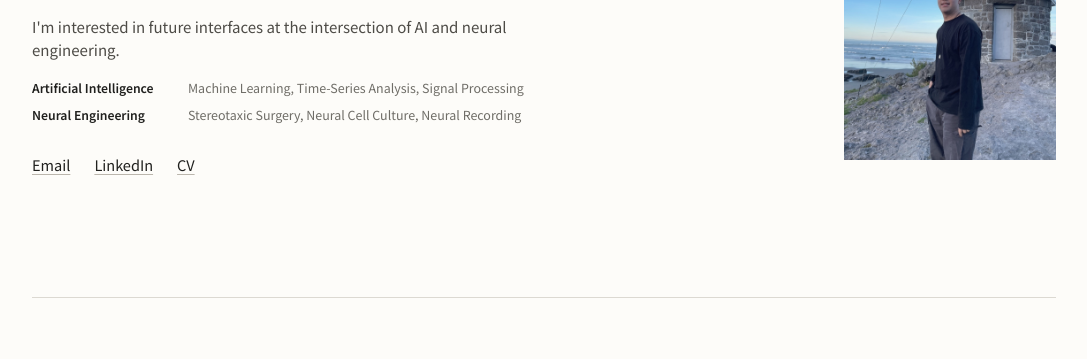
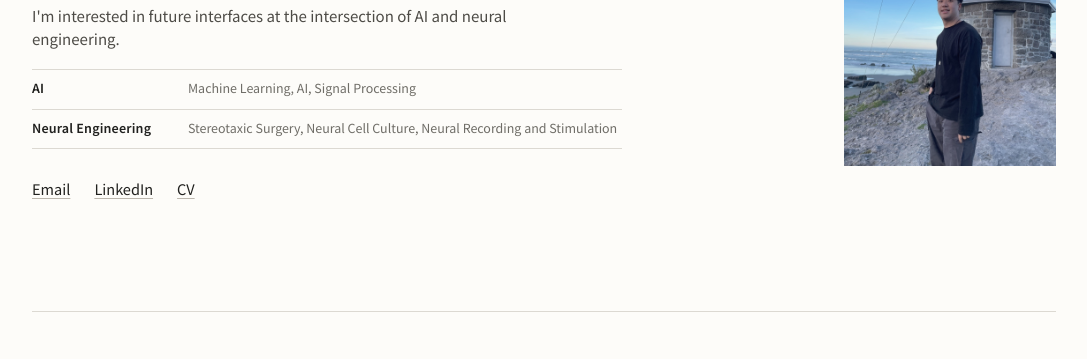
Before and after one commit to santachan/santachan.github.io, a plain HTML site: page index.html in a window 1280 px wide. Shown: the part 298-657 px from the top of the page, without its empty margins (96-1183 px from the left). Drawn offline with nearby package versions, Linux system fonts and the light colour scheme.

Commit message:
Refine technical expertise layout

```diff
--- a/index.html
+++ b/index.html
@@ -29,9 +29,9 @@
           <h1 id="intro-title" class="typed-heading" aria-label="Hello, I'm an Engineer and a Researcher"><span id="typed" aria-hidden="true">Hello, I'm an Engineer</span></h1>
           <p class="role"><strong>Ph.D. student · Biomedical Engineering</strong> at SNU</p>
           <p class="research-interest">I'm interested in future interfaces at the intersection of AI and neural engineering.</p>
-          <dl class="skill-list" aria-label="Technical skills">
-            <div><dt>Artificial Intelligence</dt><dd>Machine Learning, Time-Series Analysis, Signal Processing</dd></div>
-            <div><dt>Neural Engineering</dt><dd>Stereotaxic Surgery, Neural Cell Culture, Neural Recording</dd></div>
+          <dl class="expertise-list" aria-label="Technical skills">
+            <div><dt>AI</dt><dd>Machine Learning, AI, Signal Processing</dd></div>
+            <div><dt>Neural Engineering</dt><dd>Stereotaxic Surgery, Neural Cell Culture, Neural Recording and Stimulation</dd></div>
           </dl>
           <p class="contact-links">
             <a href="mailto:santachan@snu.ac.kr">Email</a>
--- a/styles.css
+++ b/styles.css
@@ -99,23 +99,29 @@ h1 {
   margin: 18px 0 0;
   max-width: 560px;
 }
-.skill-list {
+.expertise-list {
+  border-top: 1px solid var(--line);
+  margin: 19px 0 0;
+  max-width: 590px;
+}
+.expertise-list div {
+  align-items: baseline;
+  border-bottom: 1px solid var(--line);
   display: grid;
-  gap: 7px;
-  margin: 18px 0 0;
+  gap: 18px;
+  grid-template-columns: 138px minmax(0, 1fr);
+  padding: 9px 0 10px;
 }
-.skill-list div {
-  display: grid;
-  gap: 14px;
-  grid-template-columns: 142px minmax(0, 1fr);
+.expertise-list dt {
+  color: var(--ink);
+  font-size: .78rem;
+  font-weight: 600;
+  letter-spacing: .015em;
 }
-.skill-list dt {
-  font-size: .76rem;
-  font-weight: 600;
-}
-.skill-list dd {
+.expertise-list dd {
   color: var(--muted);
   font-size: .78rem;
+  line-height: 1.55;
   margin: 0;
 }
 .contact-links {
@@ -455,9 +461,10 @@ footer p { margin: 0; }
     min-height: 2.1em;
     white-space: normal;
   }
-  .skill-list div {
-    gap: 2px;
+  .expertise-list div {
+    gap: 3px;
     grid-template-columns: 1fr;
+    padding: 10px 0 11px;
   }
   .about-grid { gap: 58px; grid-template-columns: 1fr; }
   .section { padding: 72px 0 82px; }
```
